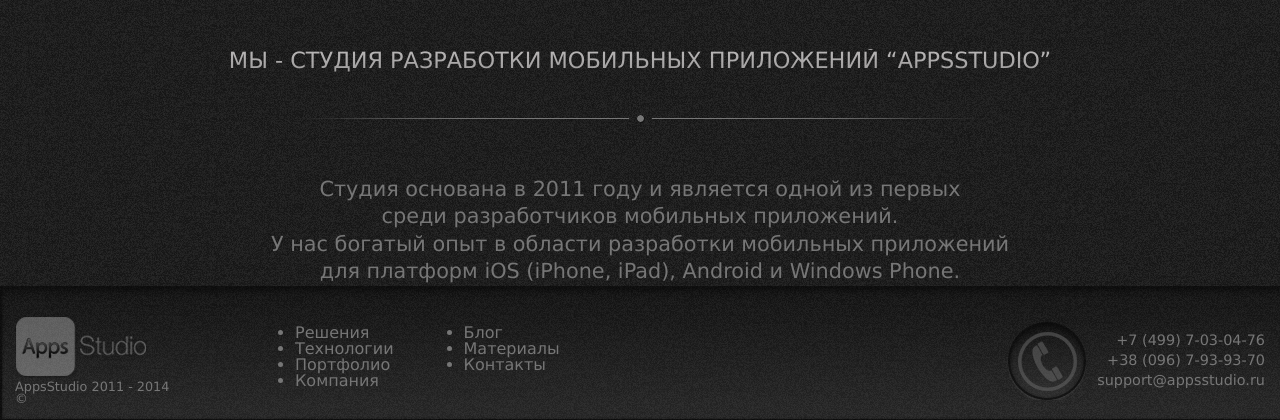
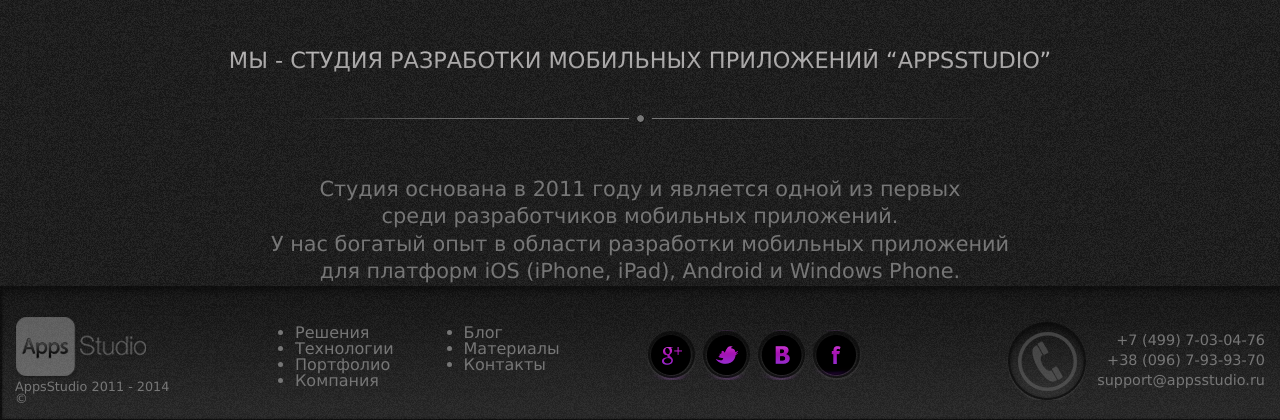
Before and after one commit to RuslanGrigoryev/Apps_studio, a PHP site: page / in a window 1280 px wide. Shown: the part 439-859 px from the top of the page. Run offline with PHP 8.4, Linux system fonts and the light colour scheme; some libraries are stand-ins or nearby versions.

Commit message:
Finished footer

```diff
--- a/css/style.css
+++ b/css/style.css
@@ -241,3 +241,29 @@ footer .wrap-contact {
 .footer-menu__item {
     list-style: disc;
 }
+.social-list {
+    height: 70px;
+    float: right;
+    width: 300px;
+    margin: 0 150px 0 0;
+    padding: 15px 0 0 0;
+}
+.social-list__item {
+    display: inline-block;
+    height: 50px;
+    width: 50px;
+}
+.social-list__link {
+    display: block;
+    height: 50px;
+    background: url(../i/markup/sprite-social.png) no-repeat;
+}
+.social-list__link--twitter {
+    background-position: 0px -50px;
+}
+.social-list__link--vk {
+    background-position: 0px -100px;
+}
+.social-list__link--facebook {
+    background-position: 0px -150px;
+}
--- a/index.html
+++ b/index.html
@@ -157,6 +157,7 @@
 				</ul>
 			</nav>
 
+
 			<div class="wrap-contact vcard">
 				<img src="i/markup/footer-phone.png" alt="footer-phone" class="footer-phone">
 			  <span class="contact__item phone">+7 (499) 7-03-04-76</span>
@@ -166,6 +167,21 @@
 			  </a>
 			</div>
 
+			<ul class="social-list">
+				<li class="social-list__item">
+					<a href="#" class="social-list__link social-list__link--gplus"></a>
+				</li>
+				<li class="social-list__item">
+					<a href="#" class="social-list__link social-list__link--twitter"></a>
+				</li>
+				<li class="social-list__item">
+					<a href="#" class="social-list__link social-list__link--vk"></a>
+				</li>
+				<li class="social-list__item">
+					<a href="#" class="social-list__link social-list__link--facebook"></a>
+				</li>
+			</ul>
+
 		</div>
 
 	</footer>
```
Also changed, not shown: i/markup/sprite-social.png (added).
